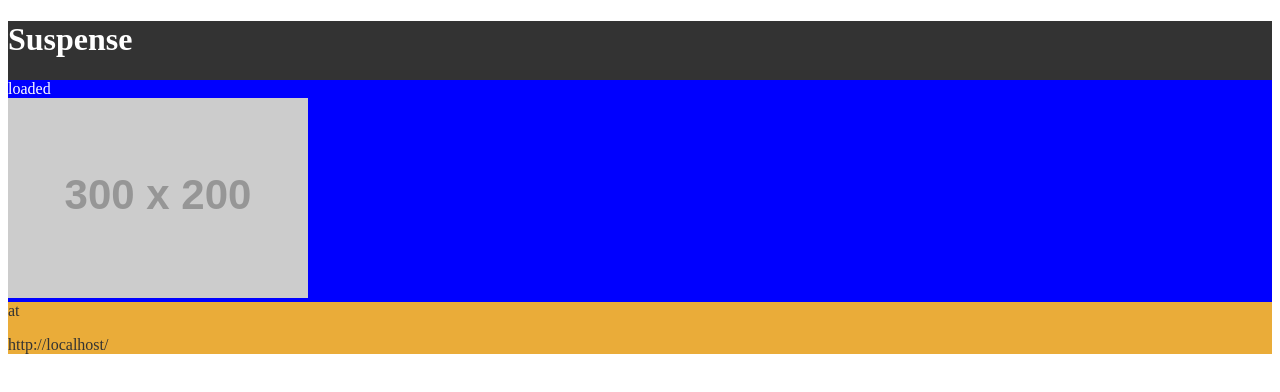
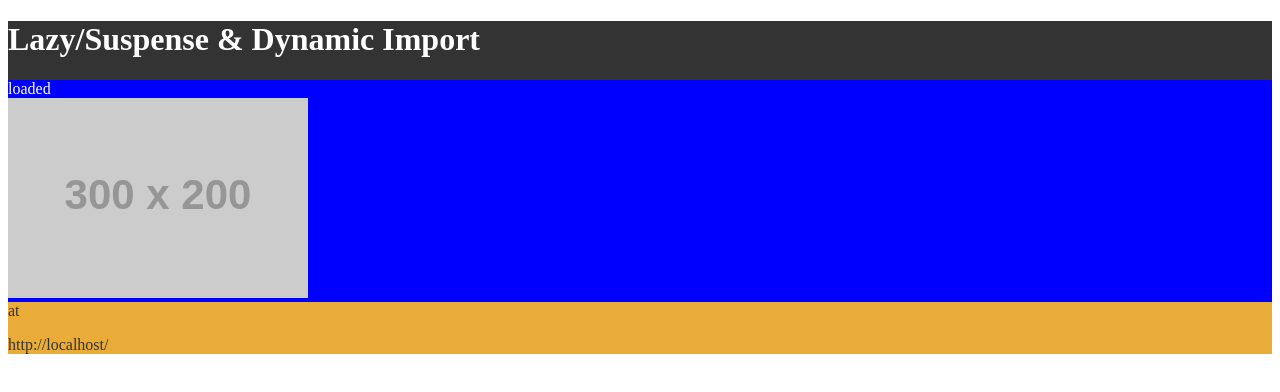
Before and after one commit to ghelanijimmy/webpack_tuts, a React app: page / in a window 1280 px wide. Shown: the top 392 px of the page. Built offline with nearby package versions, Linux system fonts and the light colour scheme.

Commit message:
app h1 text

```diff
--- a/src/components/App.js
+++ b/src/components/App.js
@@ -13,7 +13,7 @@ const AppWrapper = styled.div`
 const App = () => {
   return (
     <AppWrapper>
-      <h1>Suspense</h1>
+      <h1>Lazy/Suspense & Dynamic Import</h1>
       <div>
         <Suspense fallback={<div>Loading...</div>}>
           <LazyElement />
```
